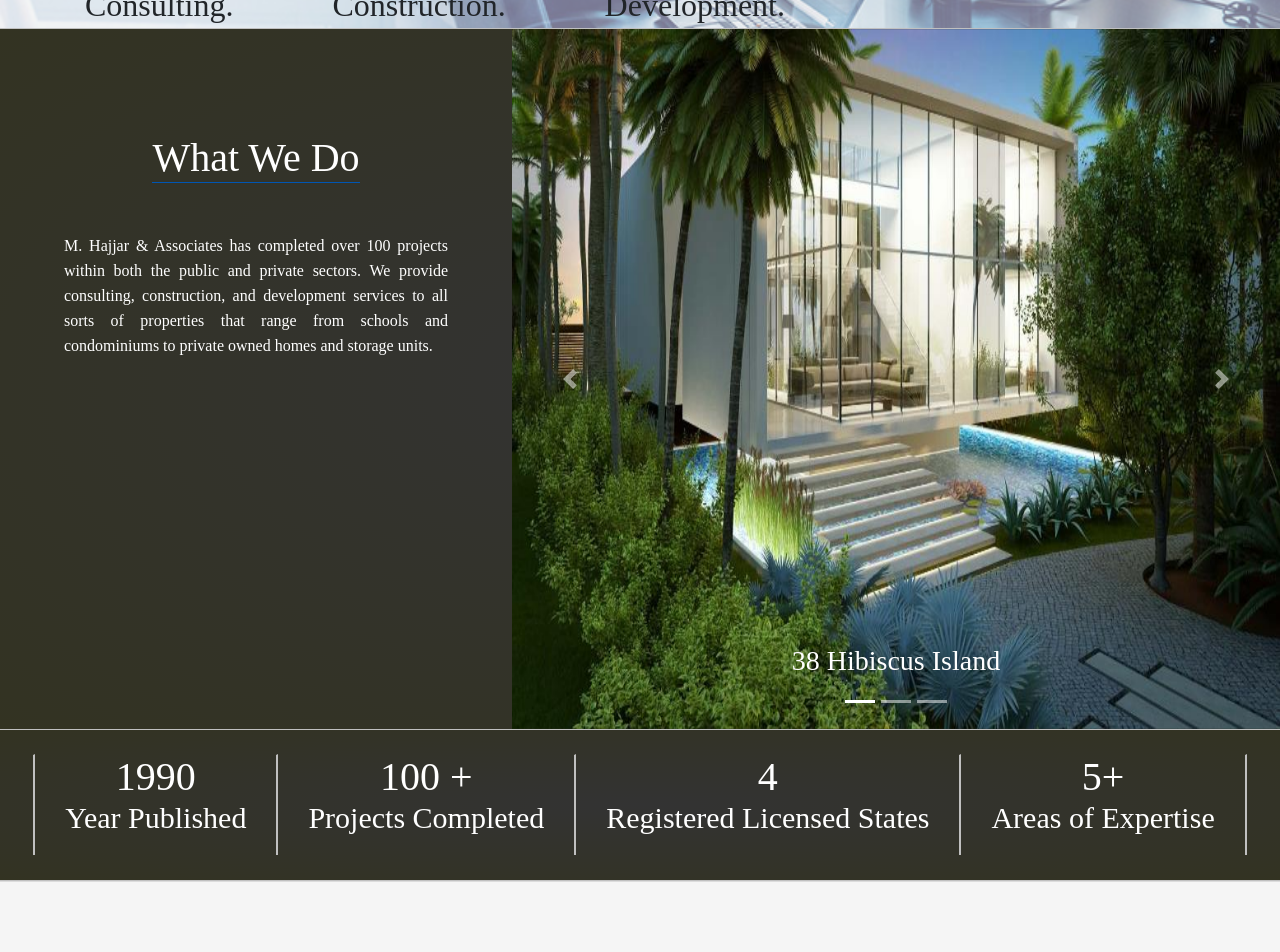
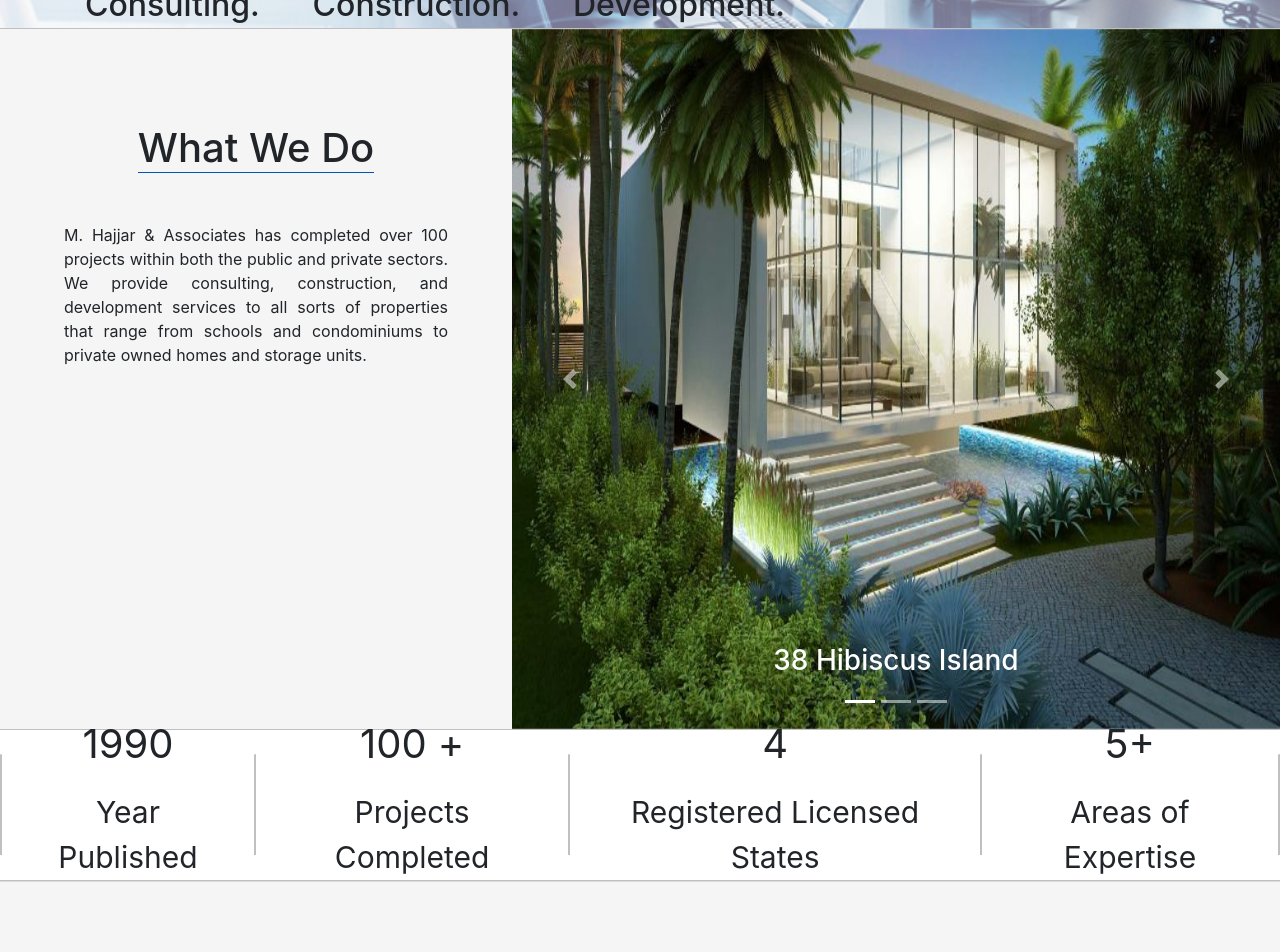
Before and after one commit to chiku524/hajjar-associates-remake, a React (Create React App) app: page / in a window 1280 px wide. Shown: the part 500-1452 px from the top of the page. Built offline with nearby package versions, Linux system fonts and the light colour scheme; a web font is replaced by a local one.

Commit message:
changed bg colors to white

```diff
--- a/src/css/home.css
+++ b/src/css/home.css
@@ -53,7 +53,7 @@
 }
 .container-fluid .background {
   opacity: 1;
-  background: repeating-radial-gradient(#333, #332);
+  background-color: white;
   border-top: 1px solid silver;
   border-bottom: 1px solid silver;
 }
@@ -68,7 +68,6 @@
   display: flex;
   position: relative;
   bottom: 10%;
-  color: white;
   width: 100%;
   justify-content: center;
   align-items: center;
@@ -96,7 +95,6 @@
   transition: all 1s ease-in;
 }
 .container-fluid .companyDescriptionContainer {
-  background: repeating-radial-gradient(#333, #332);
   display: flex;
   flex-direction: row;
   justify-content: flex-end;
@@ -114,7 +112,6 @@
   text-align: justify;
   transition: all 1s ease-in-out;
   opacity: 0;
-  color: white;
 }
 .container-fluid .companyDescriptionContainer .companyDescription h1 {
   margin-bottom: 50px;
@@ -133,7 +130,6 @@
   text-align: justify;
   transition: all 1s ease-in-out;
   opacity: 1;
-  color: white;
 }
 .container-fluid .companyDescriptionContainer .fade-in.companyDescription h1 {
   margin-bottom: 50px;
--- a/src/css/index.css
+++ b/src/css/index.css
@@ -8,11 +8,6 @@
   height: auto;
   margin: 0 auto 0px;
   opacity: 0.5;
-  mix-blend-mode: multiply;
-}
-.container-fluid .lineUnderPhoto {
-  margin: 0px;
-  background-color: #333;
 }
 .container-fluid .logoContainer {
   width: 500px;
@@ -41,59 +36,138 @@
 .container-fluid .logoContainer .spanContainer .item1 {
   opacity: 0;
   animation: fadein 1.3s ease-in;
-  animation-delay: 1s;
+  animation-delay: 0.5s;
   animation-fill-mode: forwards;
 }
 .container-fluid .logoContainer .spanContainer .item2 {
   opacity: 0;
   animation: fadein 1.3s ease-in;
-  animation-delay: 1.8s;
+  animation-delay: 1.3s;
   animation-fill-mode: forwards;
 }
 .container-fluid .logoContainer .spanContainer .item3 {
   opacity: 0;
   animation: fadein 1.3s ease-in;
-  animation-delay: 2.6s;
+  animation-delay: 2.1s;
   animation-fill-mode: forwards;
+}
+.container-fluid .background {
+  opacity: 1;
+  background: repeating-radial-gradient(#333, #332);
+  border-top: 1px solid silver;
+  border-bottom: 1px solid silver;
+}
+.container-fluid .background .statsContainer {
+  display: flex;
+  justify-content: center;
+  align-items: center;
+  opacity: 0;
+  transition: all 1s ease-in;
+}
+.container-fluid .background .statsContainer .stats {
+  display: flex;
+  position: relative;
+  bottom: 10%;
+  color: white;
+  width: 100%;
+  justify-content: center;
+  align-items: center;
+  text-align: center;
+  height: 150px;
+}
+.container-fluid .background .statsContainer .stats hr {
+  border-right: 2px solid silver;
+  height: 100px;
+}
+.container-fluid .background .statsContainer .stats .stat {
+  padding: 0px 30px;
+}
+.container-fluid .background .statsContainer .stats .stat .number {
+  font-size: 40px;
+}
+.container-fluid .background .statsContainer .stats .stat .description {
+  font-size: 30px;
+}
+.container-fluid .background .fade-in.statsContainer {
+  display: flex;
+  justify-content: center;
+  align-items: center;
+  opacity: 1;
+  transition: all 1s ease-in;
 }
 .container-fluid .companyDescriptionContainer {
   background: repeating-radial-gradient(#333, #332);
+  display: flex;
+  flex-direction: row;
+  justify-content: flex-end;
+  border-top: 1px solid silver;
 }
 .container-fluid .companyDescriptionContainer .companyDescription {
   display: flex;
   flex-direction: column;
-  width: 50%;
-  padding-top: 100px;
-  padding-bottom: 100px;
+  width: 30%;
+  padding-top: 0px;
+  padding-bottom: 50px;
   margin: 0 auto;
   justify-content: center;
   align-items: center;
   text-align: justify;
   transition: all 1s ease-in-out;
   opacity: 0;
-  color: #aaa9ad;
+  color: white;
 }
 .container-fluid .companyDescriptionContainer .companyDescription h1 {
   margin-bottom: 50px;
-  border-bottom: #0056b3;
+  margin-top: -200px;
+  border-bottom: 1px solid #0056b3;
 }
 .container-fluid .companyDescriptionContainer .fade-in.companyDescription {
   display: flex;
   flex-direction: column;
-  width: 50%;
-  padding-top: 100px;
-  padding-bottom: 100px;
+  width: 30%;
+  padding-top: 0px;
+  padding-bottom: 50px;
   margin: 0 auto;
   justify-content: center;
   align-items: center;
   text-align: justify;
   transition: all 1s ease-in-out;
   opacity: 1;
-  color: #aaa9ad;
+  color: white;
 }
 .container-fluid .companyDescriptionContainer .fade-in.companyDescription h1 {
   margin-bottom: 50px;
+  margin-top: -200px;
   border-bottom: 1px solid #0056b3;
+}
+.container-fluid .companyDescriptionContainer div {
+  height: 700px;
+  width: 60%;
+}
+.container-fluid .companyDescriptionContainer div .carouselContainer {
+  width: 100%;
+  display: flex;
+  justify-content: flex-end;
+  align-items: flex-end;
+  height: 100%;
+}
+.container-fluid .companyDescriptionContainer div .carouselContainer .carousel-caption {
+  position: absolute;
+  top: 85%;
+  margin: 0 auto;
+}
+.container-fluid .companyDescriptionContainer div .carouselContainer .carousel.slide {
+  width: 100%;
+}
+.container-fluid .companyDescriptionContainer div .carouselContainer .carousel-inner {
+  width: 100%;
+}
+.container-fluid .companyDescriptionContainer div .carouselContainer .carousel-item {
+  width: 100%;
+}
+.container-fluid .companyDescriptionContainer div .carouselContainer img {
+  height: 100%;
+  width: 100%;
 }
 .container-fluid .servicesContainer {
   width: 100%;
@@ -154,26 +228,59 @@
   padding: 20px 15px;
   background: repeating-radial-gradient(#333, #332);
   transition: all ease 0.5s;
+  border-radius: 25px;
+}
+.container-fluid .servicesContainer .cards .card img {
+  position: absolute;
+  right: 25px;
+  width: 100px;
+  height: 100px;
+}
+.container-fluid .servicesContainer .cards .card img {
+  transform: scale(0.8);
+  position: absolute;
+  top: 10px;
+  right: 25px;
+  opacity: 0.3;
+  transition: all 0.5s ease;
 }
 .container-fluid .servicesContainer .cards .card h4 {
   text-decoration: underline;
   text-decoration-color: green;
 }
+.container-fluid .servicesContainer .cards .card p {
+  margin-top: 40px;
+}
 .container-fluid .servicesContainer .cards .card div {
   display: flex;
   justify-content: flex-end;
 }
-.container-fluid .servicesContainer .cards .card div p {
+.container-fluid .servicesContainer .cards .card div span {
   text-align: center;
   margin-right: 10px;
+  line-height: 40px;
   color: green;
   border: 1px solid green;
-  width: 100px;
-  height: 30px;
+  width: 130px;
+  height: 40px;
+  border-radius: 25px;
+  transition: all 0.5s ease;
 }
 .container-fluid .servicesContainer .cards .card:hover {
-  transform: scale(1.03);
+  transform: scale(1);
   transition: all ease 0.5s;
+}
+.container-fluid .servicesContainer .cards .card:hover div span {
+  background-color: #0056b3;
+  color: white;
+  border-color: #0056b3;
+  transition: all 0.5s ease;
+}
+.container-fluid .servicesContainer .cards .card:hover img {
+  opacity: 1;
+  transition: all 0.5s ease;
+  width: 100px;
+  height: 100px;
 }
 .container-fluid .line {
   transition: all 1s ease-in-out;
@@ -203,7 +310,7 @@
 }
 .navbarContainer {
   width: 100%;
-  height: 62.484px;
+  height: 55.953px;
 }
 .navbarContainer .navbar {
   background-color: #333;
@@ -223,7 +330,7 @@
   color: silver;
 }
 .footerContainer {
-  background-color: #333;
+  background: repeating-radial-gradient(#333, #332);
   height: 100%;
 }
 .footerContainer .borders {
--- a/src/index.js
+++ b/src/index.js
@@ -1,7 +1,7 @@
 import React from 'react';
 import ReactDOM from 'react-dom';
 import {BrowserRouter as Router} from 'react-router-dom';
-import './css/index.css';
+// import './css/index.css';
 import 'bootstrap/dist/css/bootstrap.css';
 import App from './App';
 import reportWebVitals from './reportWebVitals';
--- a/src/less/home.less
+++ b/src/less/home.less
@@ -61,7 +61,8 @@
 
     .background {
         opacity: 1;
-        background: repeating-radial-gradient(#333, #332);
+        // background: repeating-radial-gradient(#333, #332);
+        background-color: white;
         border-top: 1px solid silver;
         border-bottom: 1px solid silver;
 
@@ -76,7 +77,7 @@
                 display: flex;
                 position: relative;
                 bottom: 10%;
-                color: white;
+                // color: white;
                 // background: repeating-radial-gradient(white, whitesmoke);
                 width: 100%;
                 justify-content: center;
@@ -118,7 +119,7 @@
 
 
     .companyDescriptionContainer {
-        background: repeating-radial-gradient(#333, #332);
+        // background: repeating-radial-gradient(#333, #332);
         display: flex;
         flex-direction: row;
         justify-content: flex-end;
@@ -136,7 +137,7 @@
             text-align: justify;
             transition: all 1s ease-in-out;
             opacity: 0;
-            color: white;
+            // color: white;
 
             h1 {
                 margin-bottom: 50px;
@@ -156,7 +157,7 @@
             text-align: justify;
             transition: all 1s ease-in-out;
             opacity: 1;
-            color: white;
+            // color: white;
 
             h1 {
                 margin-bottom: 50px;
```
